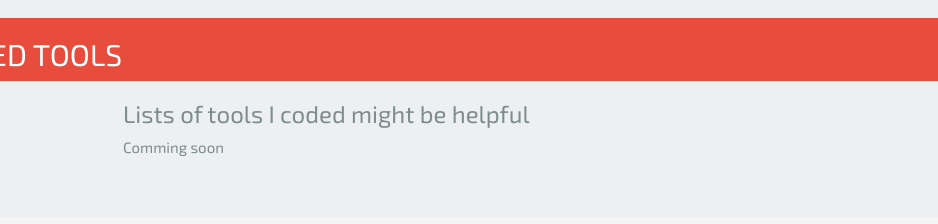
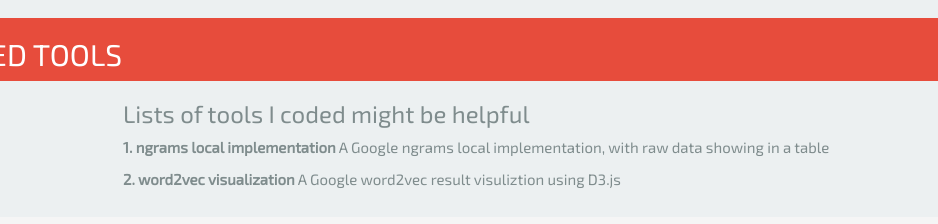
Before and after one commit to airbob/airbob.github.io, a plain HTML site: page index.html in a window 1280 px wide. Shown: the part 380-604 px from the top of the page, 342-1280 px from the left. Drawn offline with nearby package versions, Linux system fonts and the light colour scheme.

Commit message:
add open-sourced-tool list

```diff
--- a/css/custom.css
+++ b/css/custom.css
@@ -44,3 +44,6 @@ filter:alpha(opacity=100); /* For IE8 and earlier */
   text-align: center;
   margin-top: 10px;
 }
+.opensource a {
+  font-weight: bold;
+}
--- a/index.html
+++ b/index.html
@@ -103,10 +103,12 @@
               <img src="images/github.png" class="img-rounded " alt="Responsive image">
             </div>
             </div>
-            <div class="col-xs-8 col-sm-8 col-md-8 col-lg-8">
+            <div class="col-xs-8 col-sm-8 col-md-8 col-lg-8 opensource">
               <h3>Lists of tools I coded might be helpful</h3>
-              <p> Comming soon </p>
+              <p> <a href="https://github.com/airbob/open-sourced-tools/tree/master/google-ngrams">1. ngrams local implementation</a> A Google ngrams local implementation, with raw data showing in a table</p>
+              <p> <a href="https://github.com/airbob/open-sourced-tools/tree/master/google-word2vec-visual">2. word2vec visualization</a> A Google word2vec result visuliztion using D3.js</p>
               </p>
+
             </div>
           </div>
         </div>
```
